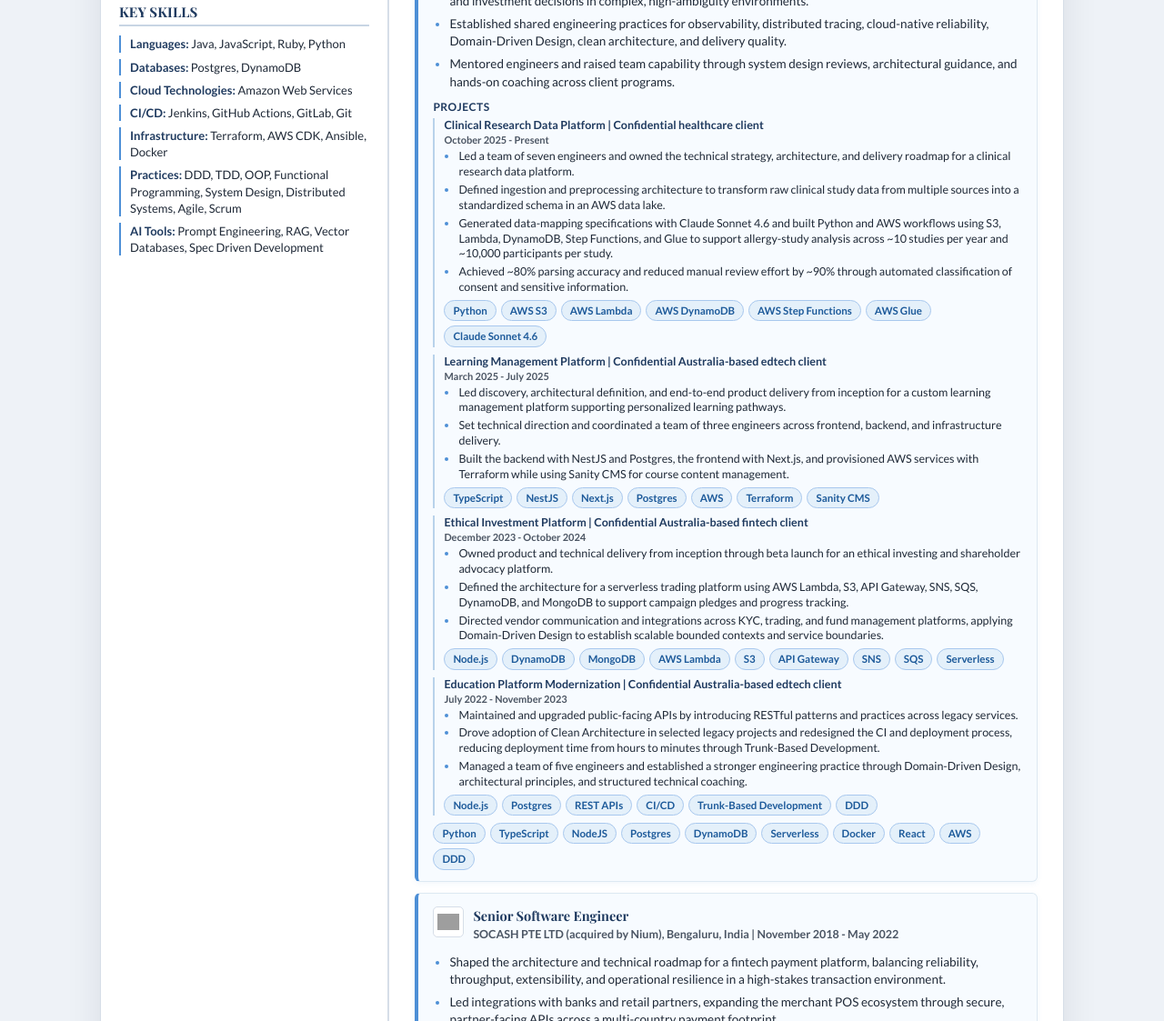
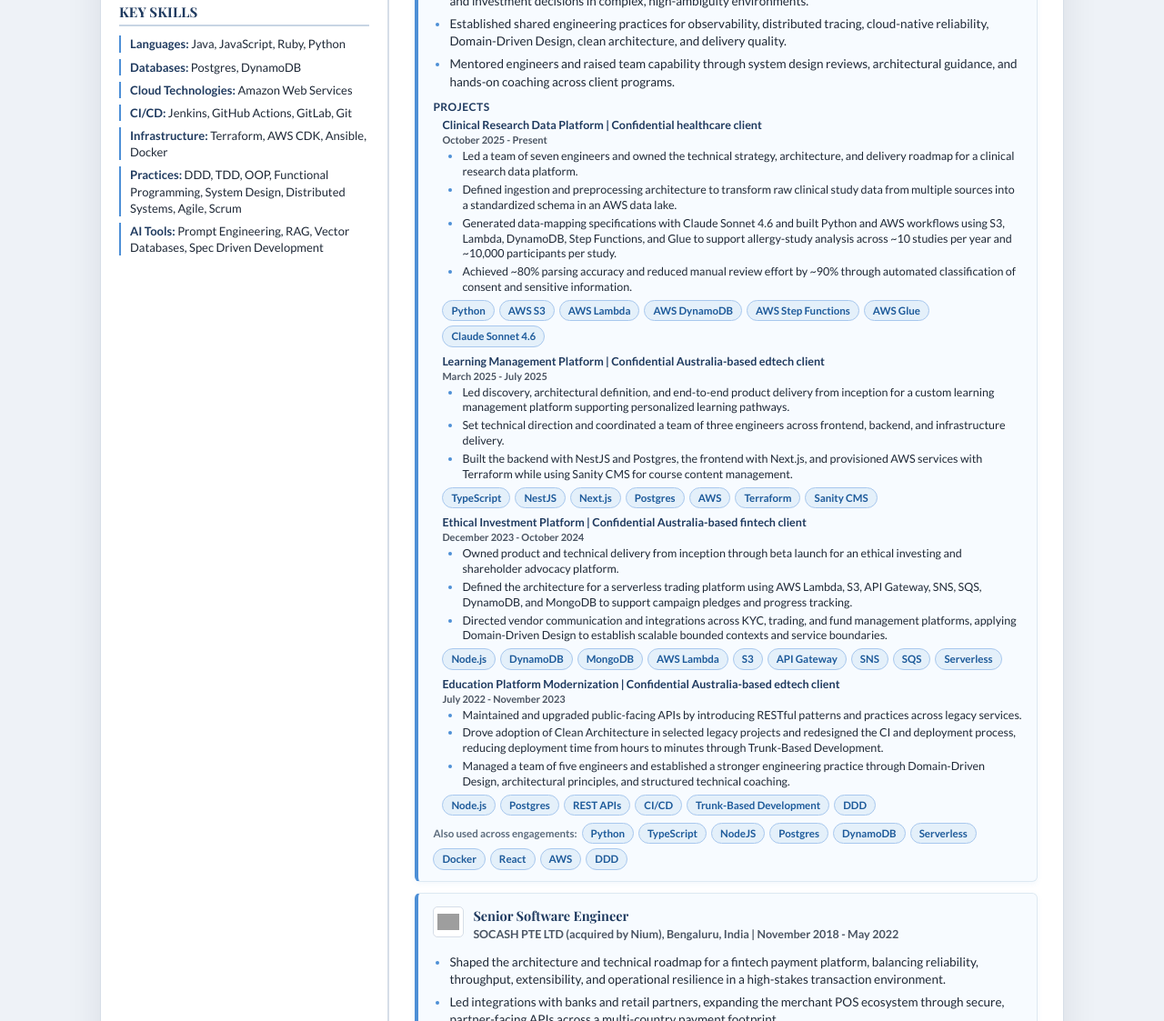
Before and after one commit to swarupkm/swarupkm.github.io, a plain HTML site: page index.html in a window 1280 px wide. Shown: the part 580-1703 px from the top of the page at 91% size. Drawn offline with nearby package versions, Linux system fonts and the light colour scheme; grey boxes are pictures that could not be loaded.

Commit message:
Add resume PDF and enhance tech stack display with improved styling

```diff
--- a/index.js
+++ b/index.js
@@ -356,6 +356,12 @@
 
     const techStackNode = document.createElement('div');
     techStackNode.className = 'tech-stack';
+    if (exp.projects) {
+      const techStackLabelNode = document.createElement('span');
+      techStackLabelNode.className = 'tech-stack-label';
+      techStackLabelNode.textContent = 'Also used across engagements:';
+      techStackNode.appendChild(techStackLabelNode);
+    }
     exp.techStack.forEach((tech) => {
       const pill = document.createElement('span');
       pill.className = 'tech-pill';
--- a/print.css
+++ b/print.css
@@ -91,13 +91,13 @@
   line-height: 1.22;
 }
 
-/* ── Single-column: education/skills (left, order 1) before experience (right, order 2) ── */
+/* ── Single-column: experience first, education/skills at the bottom ── */
 .content-columns {
   flex-direction: column;
 }
 
 .left {
-  order: 1;
+  order: 2;
   width: 100%;
   display: flex;
   flex-direction: column;
@@ -109,7 +109,7 @@
 }
 
 .right {
-  order: 2;
+  order: 1;
   width: 100%;
   padding: 8px 8px 4px;
 }
@@ -248,7 +248,6 @@
 
 .project {
   padding-left: 6px;
-  border-left-width: 1.5px;
   break-inside: avoid;
   page-break-inside: avoid;
 }
@@ -289,6 +288,10 @@
   border-radius: 999px;
   background: #fff;
   border-color: #9aa9ba;
+}
+
+.tech-stack-label {
+  font-size: 8.5pt;
 }
 
 .key-skills-list {
@@ -332,7 +335,7 @@
 }
 
 body::after {
-  content: "Swarup Mahapatra | Resume | Page " counter(page);
+  content: "Swarup Mahapatra | Resume";
   position: fixed;
   right: 0;
   bottom: 2mm;
--- a/styles.css
+++ b/styles.css
@@ -341,7 +341,6 @@
 
 .project {
   padding-left: 10px;
-  border-left: 2px solid #b8d2eb;
 }
 
 .project-title {
@@ -363,7 +362,7 @@
 
 .project ul {
   margin: 3px 0 5px;
-  padding-left: 16px;
+  padding-left: 22px;
 }
 
 .project li {
@@ -386,6 +385,13 @@
   display: flex;
   flex-wrap: wrap;
   gap: 5px;
+}
+
+.tech-stack-label {
+  font-size: 11.5px;
+  font-weight: 700;
+  color: #5b6b7c;
+  align-self: center;
 }
 
 .tech-pill {
```
Also changed, not shown: 1 other file.
